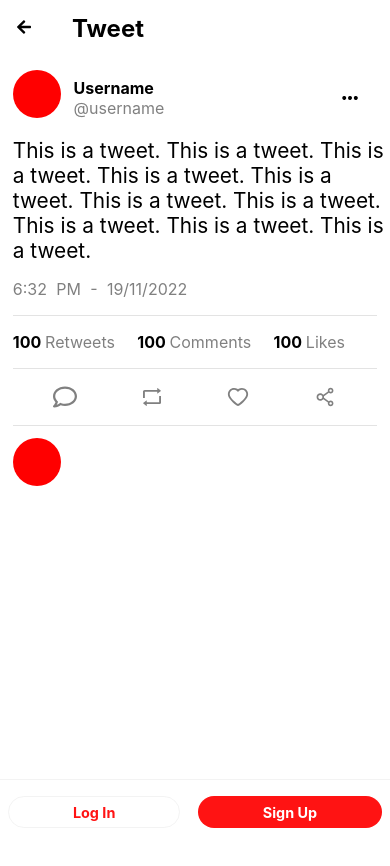
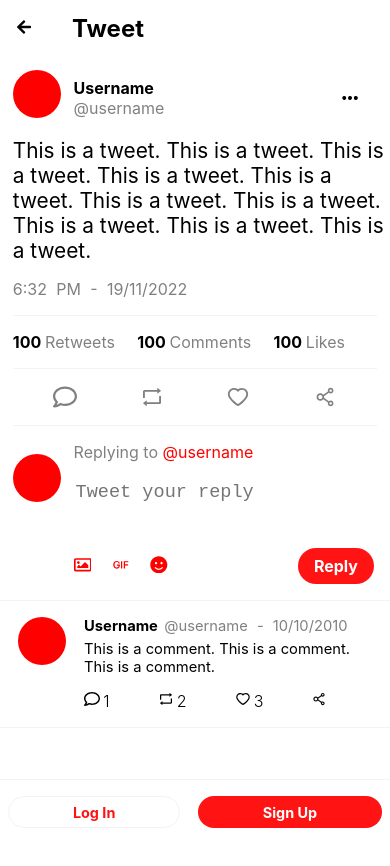
Before and after one commit to qzmp10/twitter_clone, a React (Create React App) app: page / in a window 390 px wide. Both pictures are taken after a click on the element 195 px from the left and 169 px from the top of the page. Shown: the top 866 px of the page. Built offline with nearby package versions, Linux system fonts and the light colour scheme.

Commit message:
mobile display

```diff
--- a/src/App.css
+++ b/src/App.css
@@ -423,7 +423,7 @@ input:focus {
   padding-left: .5rem;
   padding-right: .5rem;
   width: 15%;
-  border: solid 1px rgba(128, 128, 128, 0.39);
+  border: solid 1px rgba(202, 202, 202, 0.39);
   border-radius: 100px;
 }
 
@@ -431,7 +431,7 @@ input:focus {
   display: flex;
   align-items: center;
   gap: .3rem;
-  border-bottom: solid 1px rgba(128, 128, 128, 0.219);
+  border-bottom: solid 1px rgba(202, 202, 202, 0.219);
   font-size: .87rem;
   color: rgb(255, 19, 19);
   font-weight: bold;
@@ -492,9 +492,11 @@ textarea {
 }
 
 .explore-tweet-left {
-  padding-left: 1.2rem;
-  padding-right: .7rem;
-  width: 10%;
+  display: flex;
+  justify-content: center;
+  margin-left: 1rem;
+  margin-right: 1rem;
+  width: 59.767px;
   height: 100%;
 }
 
@@ -605,6 +607,8 @@ textarea {
 
 .middle-focused-container {
   width:100%;
+  margin-left: .8rem;
+  margin-right: .8rem;
 }
 
 .middle-focused-container > div {
@@ -661,8 +665,8 @@ textarea {
   padding-bottom: 1rem;
   display: flex;
   gap: 1.4rem;
-  border-bottom: solid 1px rgba(128, 128, 128, 0.219);
-  border-top: solid 1px rgba(128, 128, 128, 0.219);
+  border-bottom: solid 1px rgba(202, 202, 202, 0.219);
+  border-top: solid 1px rgba(202, 202, 202, 0.219);
 }
 
 .focused-reactions > div > :first-child {
@@ -681,7 +685,7 @@ textarea {
   justify-content: space-evenly;
   height: 3.5rem;
   gap: 1.4rem;
-  border-bottom: solid 1px rgba(128, 128, 128, 0.219);
+  border-bottom: solid 1px rgba(202, 202, 202, 0.219);
 }
 
 .focused-interactions > span {
@@ -690,6 +694,67 @@ textarea {
   justify-content: center;
   font-size: 1.5rem;
   color: gray;
+}
+
+.left-area-focused-reply {
+  align-items: center;
+  justify-content: center;
+}
+
+.focused-reply {
+  padding-top: 1rem;
+  padding-bottom: 1rem;
+  border-bottom: solid 1px rgba(202, 202, 202, 0.219);
+}
+
+.replying-to {
+  color: gray;
+}
+.replying-to > span {
+  color: red;
+}
+
+.right-area-focused-reply {
+  display: flex;
+  flex-direction: column;
+  flex: auto;
+}
+
+.right-area-focused-reply > textarea {
+  padding-top: 1.3rem;
+  height: 4rem;
+  width: 90%;
+}
+
+.reply-bottom  {
+  color: red;
+  font-size: 1.1rem;
+  display: flex;
+  align-items: center;
+  gap: 1.3rem;
+
+}
+
+.reply-bottom > div {
+  padding-right: 1rem;
+  flex: auto;
+  display: flex;
+  align-items: center;
+  justify-content: flex-end;
+
+}
+
+.reply-bottom > div > .reply {
+  background-color: rgb(255, 19, 19);
+  color: white;
+  font-weight: bold;
+  font-size: 1rem;
+  padding-left: 1rem;
+  padding-right: 1rem;
+  padding-top: .5rem;
+  padding-bottom: .5rem;
+  border-radius: 100px;
+
 }
 
 @media screen and (max-width: 1272px) {
@@ -716,6 +781,19 @@ textarea {
     width: 30%;
     gap: 1.5rem;
     margin-right: 3rem;
+  }
+
+  .left-profile-info {
+    font-size: .98rem;
+  }
+
+  .left-profile-info > span {
+    font-size: .98rem;
+  }
+
+
+  .left-profile-options {
+    font-size: .98rem;
   }
 
 }
@@ -765,6 +843,22 @@ textarea {
   .main-container {
     padding-right: 1.6rem;
   }
+
+  .tweet-reactions {
+    display: flex;
+    align-items: center;
+    font-size: 1rem;
+    font-weight: 300;
+    gap: 5rem;
+    padding-bottom: 1rem;
+  }
+
+  .explore-tweet-right>p {
+    width: 90%;
+    margin-top: 0.3rem;
+    font-size: .93rem;
+  }
+
 }
 
 @media screen and (max-width: 650px) {
@@ -787,6 +881,36 @@ textarea {
 
   .dontMiss>.span2 {
     font-size: .79rem;
+  }
+
+  .tweet-reactions {
+    display: flex;
+    align-items: center;
+    font-size: 1rem;
+    font-weight: 300;
+    gap: 4rem;
+    padding-bottom: 1rem;
+  }
+
+  .explore-tweet-right>p {
+    width: 90%;
+    margin-top: 0.3rem;
+    font-size: .92rem;
+  }
+
+  .left-profile-picture {
+    height: 3.5rem;
+    width: 3.5rem;
+  }
+
+  .left-profile-info {
+    display: none;
+  }
+
+  .left-profile-options {
+    justify-content: flex-start;
+    margin-left: 1rem;
+    font-size: .97rem;
   }
 
 }
@@ -915,4 +1039,46 @@ textarea {
     width: 2.5rem;
     height: 2.5rem;
   }
+
+  .tweet-reactions {
+    display: flex;
+    align-items: center;
+    font-size: 1rem;
+    font-weight: 300;
+    gap: 3rem;
+    padding-bottom: 1rem;
+  }
+
+  .explore-tweet-right {
+    font-size: .92rem;
+  }
+  .explore-tweet-right>p {
+    width: 90%;
+    margin-top: 0.3rem;
+    font-size: .92rem;
+  }
+
+  .left-profile-info {
+    display: none;
+  }
+
+  .left-profile-options {
+    margin-left: 1rem;
+    justify-content: flex-start;
+  }
 }
+
+@media screen and (max-width: 775px) {
+  .left-profile-picture {
+    height: 3.5rem;
+    width: 3.5rem;
+  }
+  .left-profile-info {
+    display: none;
+  }
+
+  .left-profile-options {
+    margin-left: 1rem;
+    justify-content: flex-start;
+  }
+}
--- a/src/components/FocusedTweet.js
+++ b/src/components/FocusedTweet.js
@@ -1,12 +1,12 @@
-import { AiOutlineHeart, AiOutlineRetweet, AiOutlineShareAlt } from "react-icons/ai";
-import { FaArrowLeft, FaRegComment } from "react-icons/fa";
+import { AiOutlineGif, AiOutlineHeart, AiOutlineRetweet, AiOutlineShareAlt } from "react-icons/ai";
+import { FaArrowLeft, FaRegComment, FaRegImage, FaSmile } from "react-icons/fa";
 import { SlOptions } from "react-icons/sl";
 
 export default function FocusedTweet(props) {
     return (
         <>
             <div className='go-back-bar'>
-                <span><FaArrowLeft /></span>
+                <span onClick={() => { props.focus(false) }}><FaArrowLeft /></span>
                 <h2>Tweet</h2>
             </div>
             <div className='middle-focused-container'>
@@ -39,18 +39,61 @@ export default function FocusedTweet(props) {
                     </div>
                 </div>
                 <div className="focused-interactions">
-                    <span><FaRegComment/></span>
-                    <span><AiOutlineRetweet/></span>
-                    <span><AiOutlineHeart/></span>
-                    <span><AiOutlineShareAlt/></span>
+                    <span><FaRegComment /></span>
+                    <span><AiOutlineRetweet /></span>
+                    <span><AiOutlineHeart /></span>
+                    <span><AiOutlineShareAlt /></span>
                 </div>
                 <div className='focused-reply'>
                     <div className='left-area-focused-reply'>
                         <div className="focused-profile"></div>
                     </div>
-                    <div className="replying-to"></div>
-                    <div className="reply-area"></div>
-                    <div className="reply-bottom"></div>
+                    <div className="right-area-focused-reply">
+                        <div className="replying-to"> Replying to <span>@username</span></div>
+                        <textarea placeholder="Tweet your reply"></textarea>
+                        <div className="reply-bottom">
+                            <span><FaRegImage /></span>
+                            <span><AiOutlineGif /></span>
+                            <span><FaSmile /></span>
+                            <div>
+                                <div className="reply">Reply</div>
+                            </div>
+                        </div>
+                    </div>
+                </div>
+                <div className="explore-tweet" >
+
+                    <div className="explore-tweet-left">
+                        <div className='explore-tweet-profile'></div>
+                    </div>
+
+                    <div className="explore-tweet-right">
+                        <div className="explore-tweet-info">
+                            <span className='tweet-username'>Username</span>
+                            <span className='tweet-at-and-date'>@username  -  10/10/2010</span>
+                        </div>
+
+                        <p>This is a comment. This is a comment. This is a comment.
+                        </p>
+
+                        <div className="tweet-reactions">
+                            <div className="tweet-comments tweet-reaction">
+                                <span><FaRegComment /></span>
+                                <span>1</span>
+                            </div>
+                            <div className="tweet-retweets tweet-reaction">
+                                <span><AiOutlineRetweet /></span>
+                                <span>2</span>
+                            </div>
+                            <div className="tweet-likes tweet-reaction">
+                                <span><AiOutlineHeart /></span>
+                                <span>3</span>
+                            </div>
+                            <div className="tweet-share tweet-reaction">
+                                <span><AiOutlineShareAlt /></span>
+                            </div>
+                        </div>
+                    </div>
                 </div>
             </div>
         </>
--- a/src/components/LeftContainer.js
+++ b/src/components/LeftContainer.js
@@ -61,7 +61,7 @@ export default function LeftContainer(props) {
                                 <span>@username</span>
                             </div>
                             <div className='left-profile-options'>
-                                <SlOptions/>
+                                <SlOptions />
                             </div>
                         </div>
                     </div>
--- a/src/components/MiddleContainer.js
+++ b/src/components/MiddleContainer.js
@@ -60,14 +60,20 @@ export default function MiddleContainer(props) {
                             </div>
                         </div>
                     </div>
-
                 </div>
 
             ) : (
                 <div className='main container column middle alignCenter'>
-                    <FocusedTweet />
+                    <FocusedTweet focused={props.focused} focus={props.focus}/>
                 </div>
+
             )}
+            <div className='mobileTweetButton'></div>
+            <div className='mobileBottomBar'>
+                <div className="mobileExplore"></div>
+                <div className="mobileMessages"></div>
+                <div className="mobileProfile"></div>
+            </div>
 
         </>
 
```
